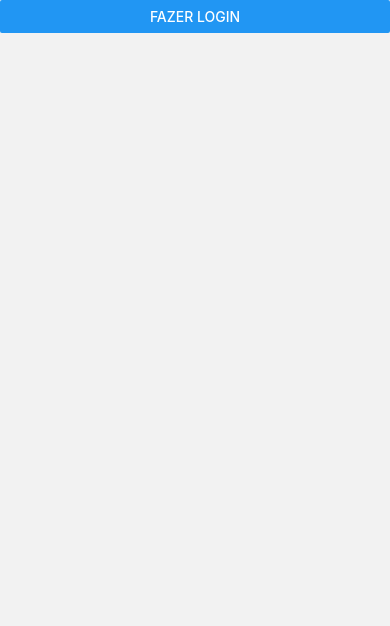
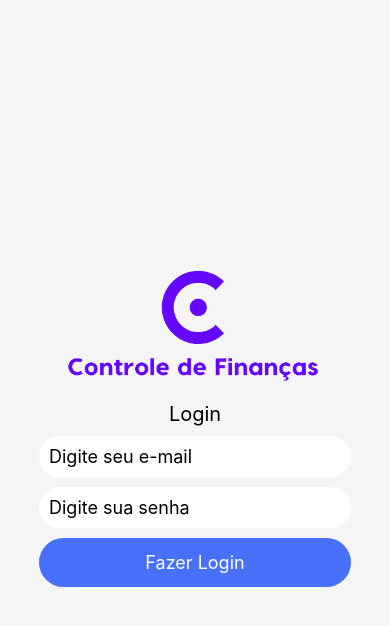
Before and after one commit to DevNetoSantos/financial-control-mobile, a React Native app: screen /Login in a window 390 px wide. Shown: the top 626 px of the page. Built offline with nearby package versions, Linux system fonts and the light colour scheme.

Commit message:
create style login

```diff
--- a/src/screens/Login/index.tsx
+++ b/src/screens/Login/index.tsx
@@ -1,10 +1,26 @@
-import { View, Button } from 'react-native'
+import { View, Button, Image, Text, TextInput, TouchableOpacity } from 'react-native'
 import React from 'react'
+import styles from './styles'
 
 const Login = ({ navigation }: any) => {
   return (
-    <View>
-      <Button title='Fazer login' onPress={() => navigation.navigate('Home')} />
+    <View style={styles.container}>
+      <View>
+        <Image
+          style={styles.imageLogo}
+          source={require('../../../assets/controll_finance-removebg-preview.png')}
+        />
+      </View>
+      <View>
+        <Text style={styles.textLogin}>Login</Text>
+      </View>
+      <View style={styles.areInput}>
+        <TextInput style={styles.textInput} placeholder='Digite seu e-mail' />
+        <TextInput style={styles.textInput} placeholder='Digite sua senha' />
+      </View>
+      <TouchableOpacity style={styles.buttonLogin} onPress={() => navigation.navigate('Home')}>
+        <Text style={styles.titlelogin}>Fazer Login</Text>
+      </TouchableOpacity>
     </View>
   )
 }
--- /dev/null
+++ b/src/screens/Login/styles.tsx
@@ -0,0 +1,41 @@
+import { StyleSheet } from "react-native";
+
+const styles = StyleSheet.create({
+  container: {
+    backgroundColor: '#F5F5F5',
+    flex: 1,
+    alignItems: 'center',
+    justifyContent: 'center'
+  },
+  imageLogo: {
+    width: 260,
+    height: 145,
+  },
+  textLogin: {
+    fontSize: 20,
+  },
+  textInput: {
+    padding: 10,
+    borderRadius: 40,
+    backgroundColor: 'white',
+    marginTop: 10,
+    fontSize: 18
+  },
+  areInput: {
+    width: '80%'
+  },
+  buttonLogin: {
+    marginTop: 10,
+    backgroundColor: '#4870FB',
+    padding: 14,
+    borderRadius: 30,
+    width: '80%',
+    alignItems: 'center',
+  },
+  titlelogin: {
+    fontSize: 18,
+    color: 'white'
+  }
+});
+
+export default styles;
```
Also changed, not shown: assets/controll_finance-removebg-preview.png (added).
